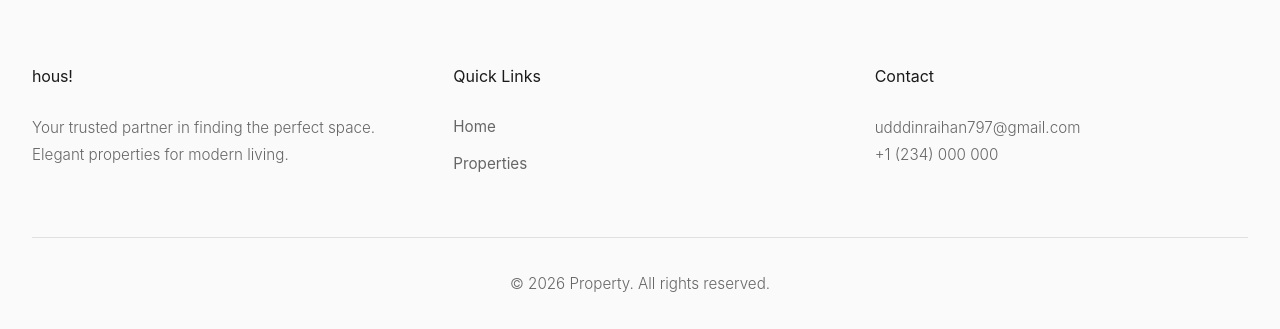
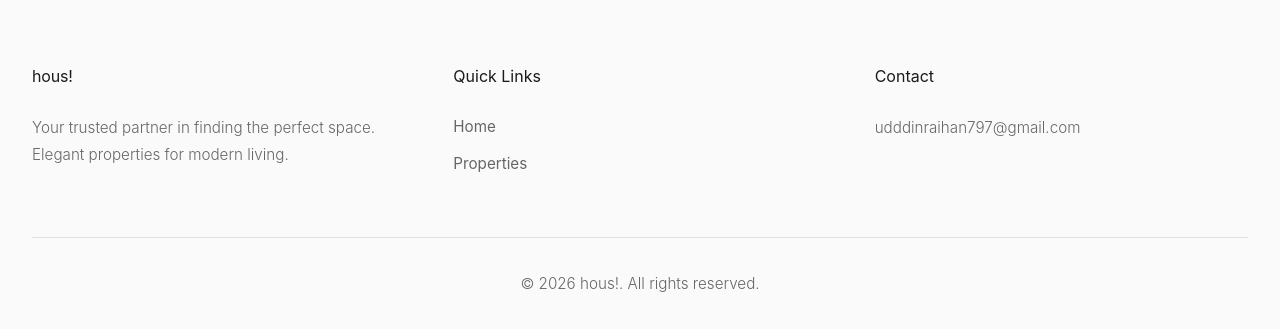
Before and after one commit to Rai321han/property_listing_django_project, a Django app: page / in a window 1280 px wide. Shown: the part 698-1027 px from the top of the page. Run offline with Django 5.2, Linux system fonts and the light colour scheme.

Commit message:
footer update

```diff
--- a/property/templates/property/base.html
+++ b/property/templates/property/base.html
@@ -65,13 +65,12 @@
                     <h5>Contact</h5>
                     <p>
                         <a href="mailto:uddinraihan797@gmail.com">udddinraihan797@gmail.com</a><br>
-                        <a href="tel:+1230000000">+1 (234) 000 000</a>
                     </p>
                 </div>
             </div>
             <div class="footer-divider"></div>
             <div class="footer-bottom">
-                <p>© 2026 Property. All rights reserved.</p>
+                <p>© 2026 hous!. All rights reserved.</p>
             </div>
         </div>
     </footer>
```
